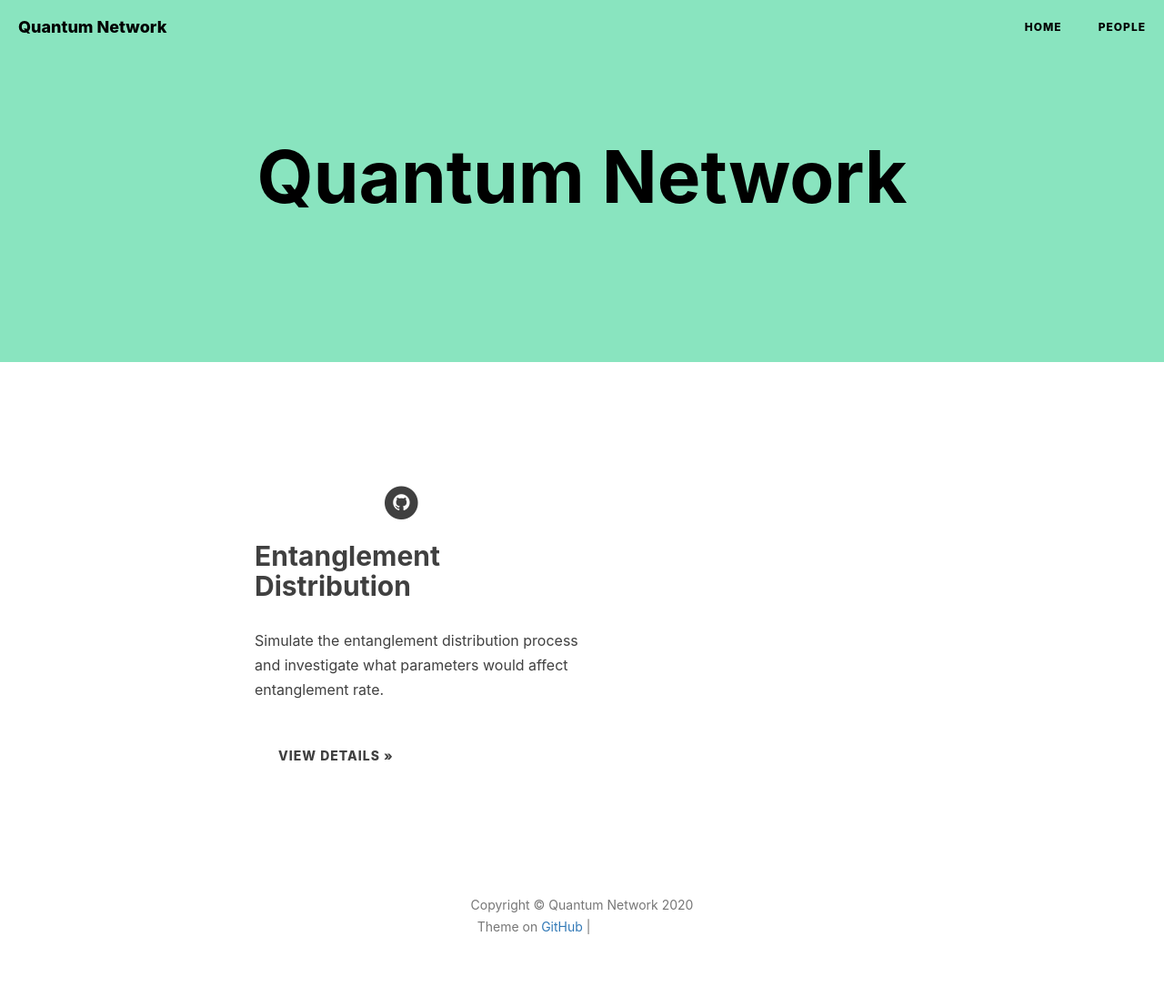
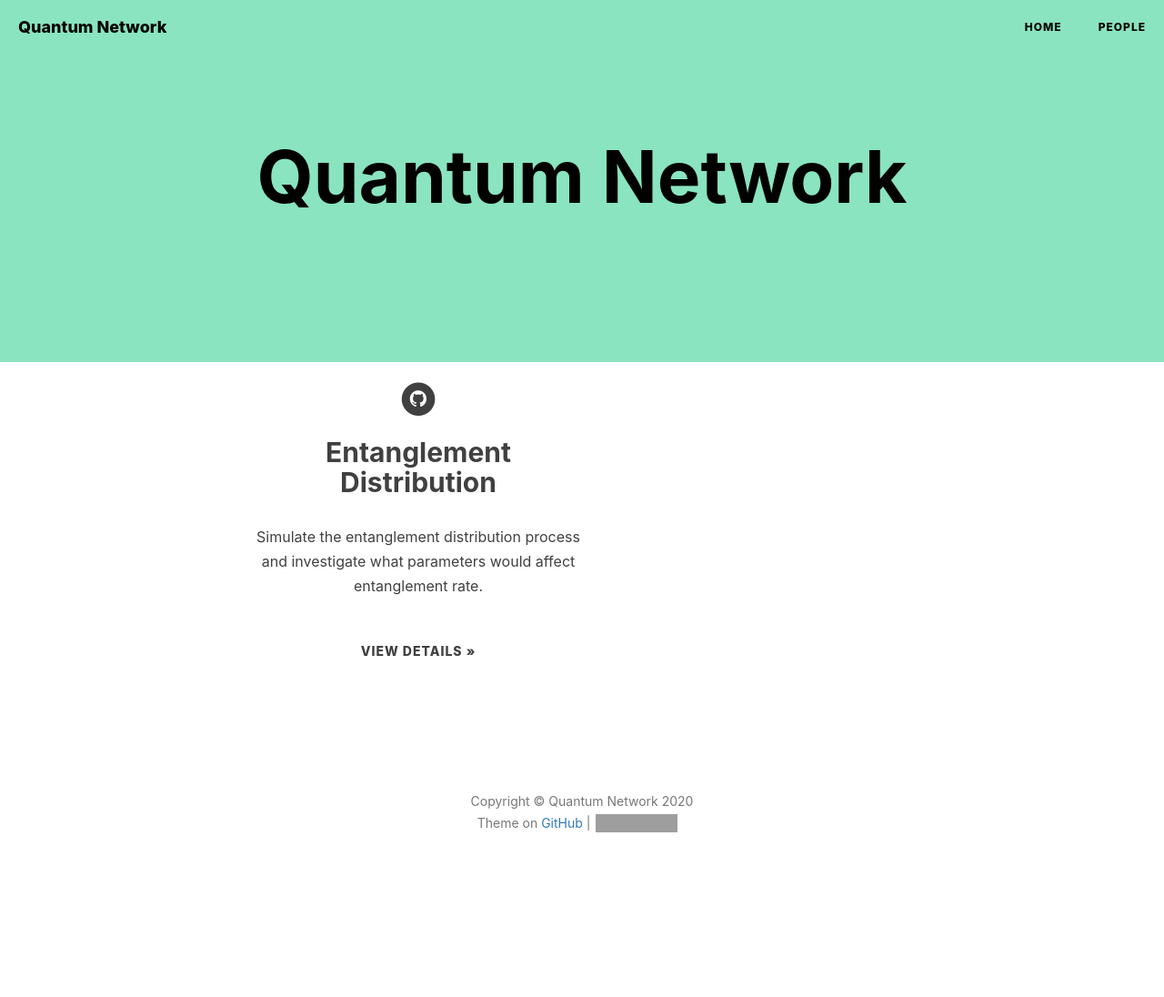
Before and after one commit to QuantumRepeaterSimulator/QuantumRepeaterSimulator.github.io, a Jekyll site: the page built from github_repo.html, in a window 1280 px wide. Shown: the whole page at 91% size. Built offline with Jekyll 4.4.1, drawn with Linux system fonts in a browser that asks for light colours; nearby versions of some CDN libraries; comment, search, counter and statistics services are not loaded; after the commit the page ends 982 px from its top, so only the background shows below that; grey boxes are pictures that could not be loaded.

Commit message:
modify github page

```diff
--- a/github_repo.html
+++ b/github_repo.html
@@ -2,17 +2,16 @@
 layout: page
 ---
 
-  <div class="container marketing">
+<div class="container marketing" align="center">
 
 	<!-- Three columns of text below the carousel -->
 	<div class="row">
 	  <div class="col-lg-4">
-        <svg class="bd-placeholder-img rounded-circle" width="140" height="140" xmlns="http://www.w3.org/2000/svg" preserveAspectRatio="xMidYMid slice" focusable="false" role="img" aria-label="Placeholder: 140x140">
-		    <span class="fa-stack fa-lg">
-		        <i class="fa fa-circle fa-stack-2x"></i>
-		        <i class="fa fa-github fa-stack-1x fa-inverse"></i>
-		    </span>
-		</svg>
+	    <div class="fa-stack fa-lg">
+	        <i class="fa fa-circle fa-stack-2x"  width="140" height="140"></i>
+	        <i class="fa fa-github fa-stack-1x fa-inverse"  width="140" height="140"></i>
+	    </div>
+
 	    <h2>Entanglement Distribution</h2>
 	    <p>Simulate the entanglement distribution process and investigate what parameters would affect entanglement rate.</p>
 	    <p><a class="btn btn-secondary" target="_blank" role="button" href="https://github.com/zbqiao"> View details &raquo;</a></p>
```
Lines whose indentation alone changed are shown as unchanged.
